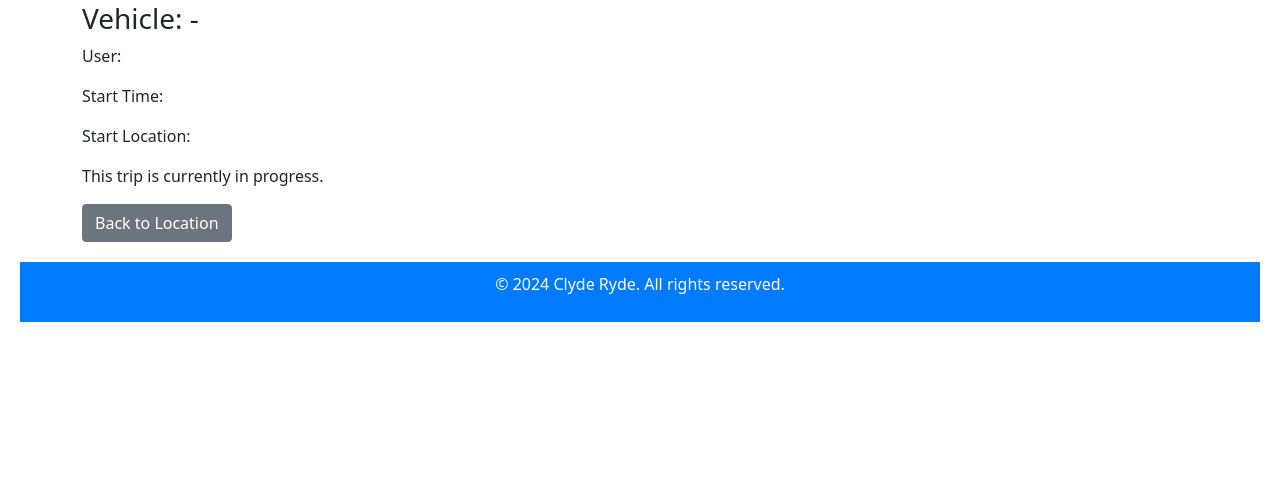
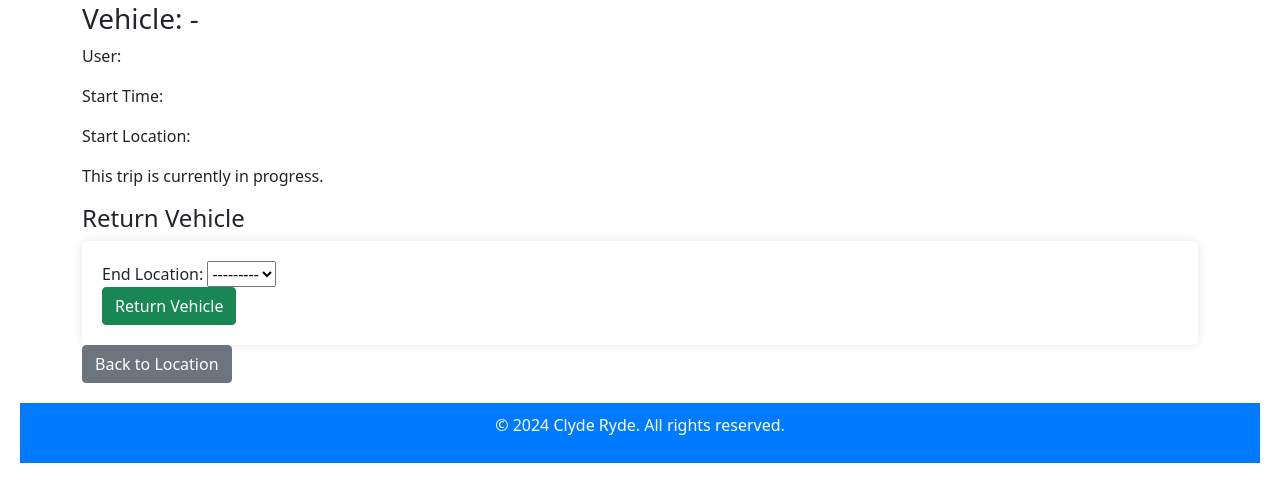
Before and after one commit to siddydutta/clyde-ryde, a Django app: template templates/customers/trip_detail.html in a window 1280 px wide. Shown: the part 144-646 px from the top of the page. Run offline with Django 5.2, Linux system fonts and the light colour scheme; the template is opened without the code that fills it: values that come from a table or form of the project are taken from there, others are empty; some libraries are stand-ins or nearby versions.

Commit message:
return vehicle flow

```diff
--- /dev/null
+++ b/customers/forms.py
@@ -0,0 +1,12 @@
+from django import forms
+from core.models import Trip, Location
+
+
+class ReturnVehicleForm(forms.ModelForm):
+    class Meta:
+        model = Trip
+        fields = ['end_location']
+
+    end_location = forms.ModelChoiceField(
+        queryset=Location.objects.all(), required=True, label='End Location'
+    )
--- a/customers/urls.py
+++ b/customers/urls.py
@@ -6,6 +6,7 @@
     LoginView,
     RentVehicleView,
     TripDetailView,
+    ReturnVehicleView,
 )
 
 urlpatterns = [
@@ -15,4 +16,7 @@
     path('locations/<int:pk>/', LocationDetailView.as_view(), name='location_detail'),
     path('rent/<int:code>/', RentVehicleView.as_view(), name='rent_vehicle'),
     path('trips/<int:pk>/', TripDetailView.as_view(), name='trip_detail'),
+    path(
+        'trip/<int:trip_id>/return/', ReturnVehicleView.as_view(), name='return_vehicle'
+    ),
 ]
--- a/templates/customers/trip_detail.html
+++ b/templates/customers/trip_detail.html
@@ -12,12 +12,28 @@
   <p>{% trans "Start Location:" %} {{ trip.start_location.name }}</p>
 
   {% if trip.end_time %}
-      <p>{% trans "End Time:" %} {{ trip.end_time }}</p>
+      <p>{% trans "End Time:" %} {{ trip.end_time|timezone:"Europe/London" }}</p>
       <p>{% trans "End Location:" %} {{ trip.end_location.name }}</p>
       <p>{% trans "Duration:" %} {{ trip.duration }} seconds</p>
       <p>{% trans "Cost:" %} {{ trip.compute_cost }}</p>
   {% else %}
       <p>{% trans "This trip is currently in progress." %}</p>
+      <h4>{% trans "Return Vehicle" %}</h4>
+      <form method="POST" action="{% url 'return_vehicle' trip.pk %}">
+          {% csrf_token %}
+          <div class="form-group">
+            <label for="id_end_location">{% trans "End Location:" %}</label>
+            {{ return_vehicle_form.end_location }}
+            {% if return_vehicle_form.end_location.errors %}
+                <div class="invalid-feedback">
+                    {% for error in return_vehicle_form.end_location.errors %}
+                        <p>{{ error }}</p>
+                    {% endfor %}
+                </div>
+            {% endif %}
+        </div>
+          <button type="submit" class="btn btn-success">{% trans "Return Vehicle" %}</button>
+      </form>
   {% endif %}
 
   <a href="{% url 'location_detail' trip.vehicle.location.pk %}" class="btn btn-secondary">
```
Also changed, not shown: customers/views.py (+25 -0 lines).
